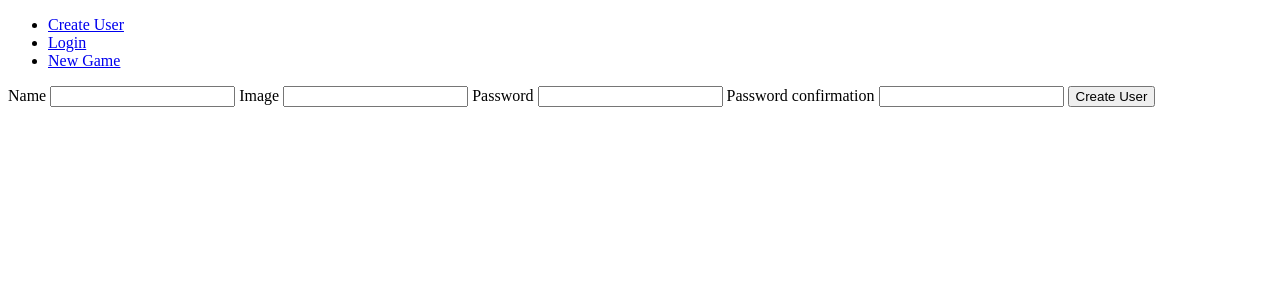
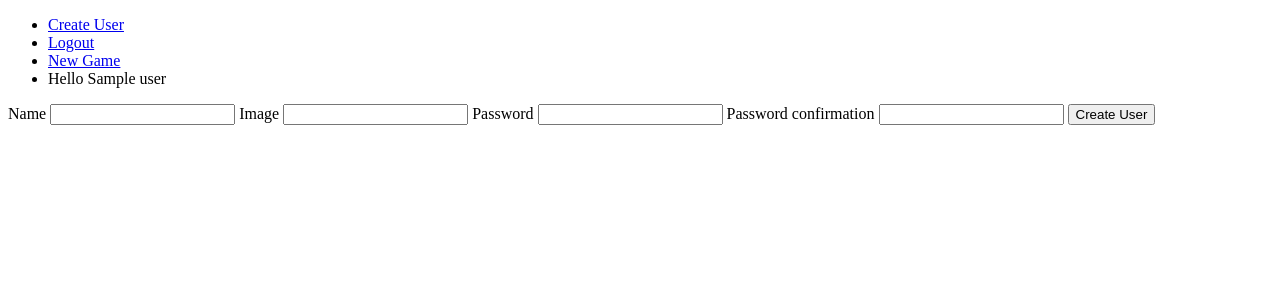
Before and after one commit to brianyingling/war, a Rails app: page /users/new in a window 1280 px wide. Shown: the top 300 px of the page. Run offline with Rails 7, Linux system fonts and the light colour scheme; the visitor is signed in with stand-in values (Sample User, id 1); some libraries are stand-ins or nearby versions.

Commit message:
implemented login functionality

```diff
--- a/app/controllers/application_controller.rb
+++ b/app/controllers/application_controller.rb
@@ -1,3 +1,12 @@
 class ApplicationController < ActionController::Base
   protect_from_forgery
+  before_filter :authenticate
+
+  private
+  def authenticate
+    @auth = User.find(session[:user_id]) if session[:user_id].present?
+  end
+  def check_if_logged_in
+    redirect_to root_path if @auth.nil?
+  end
 end
--- a/app/views/layouts/_nav.html.haml
+++ b/app/views/layouts/_nav.html.haml
@@ -2,5 +2,6 @@
   .twelve.columns
     %ul
       %li= link_to "Create User", new_user_path
-      %li= link_to "Login", login_path
+      %li= @auth ? link_to("Logout", login_path, :method=>'delete') : link_to("Login", login_path)
       %li= link_to "New Game", new_game_path
+      %li= "Hello " + @auth.name.capitalize if @auth
--- a/app/views/session/new.html.haml
+++ b/app/views/session/new.html.haml
@@ -1,7 +1,8 @@
 %h1 Login
+%div= flash[:notice] if flash[:notice].present?
 =form_tag '/login' do
   =label_tag "Username"
   =text_field_tag "username"
   =label_tag "Password"
-  =password_field_tag "Password"
+  =password_field_tag "password"
   =submit_tag "Login"
```
Also changed, not shown: app/controllers/session_controller.rb (+10 -0 lines).
